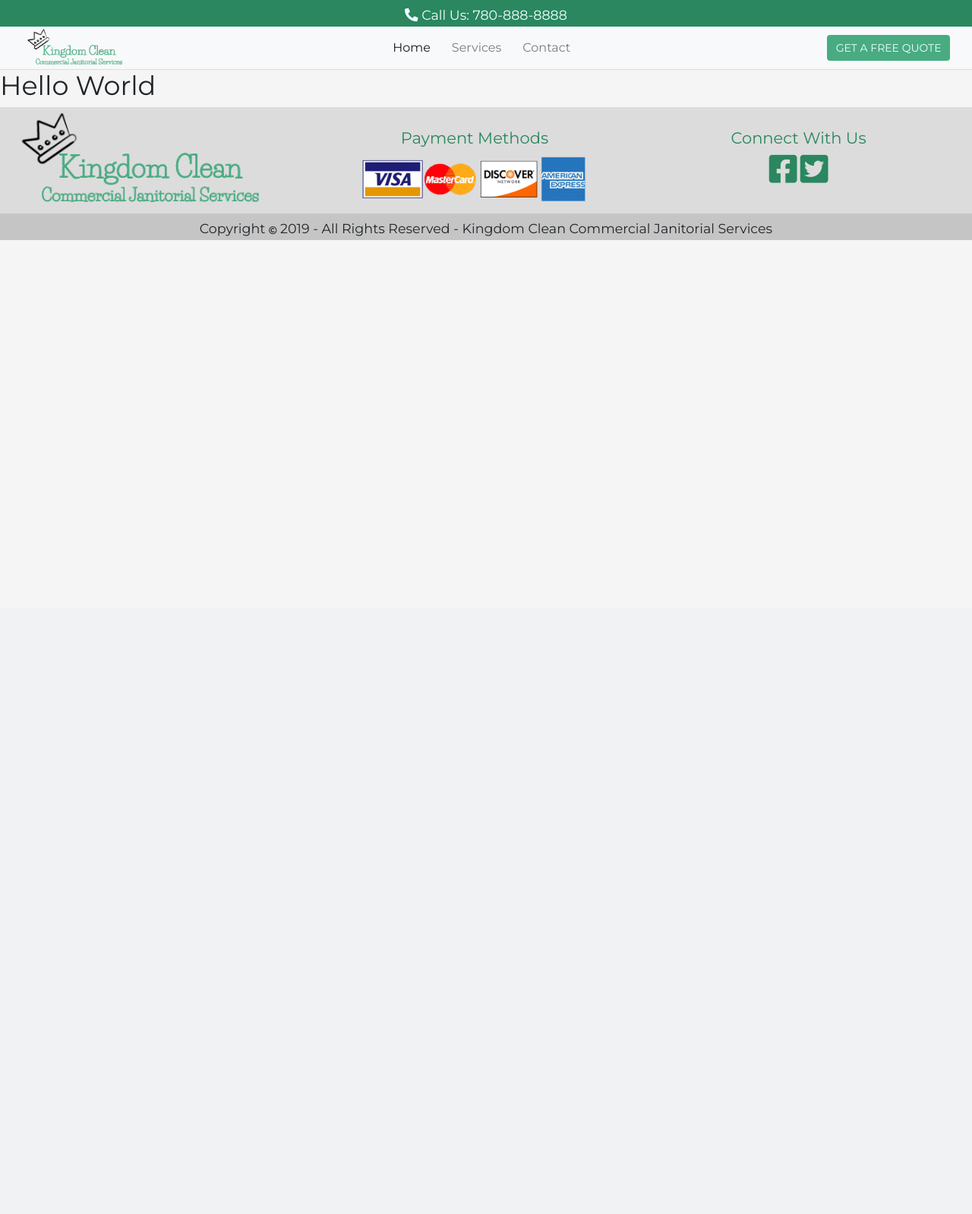
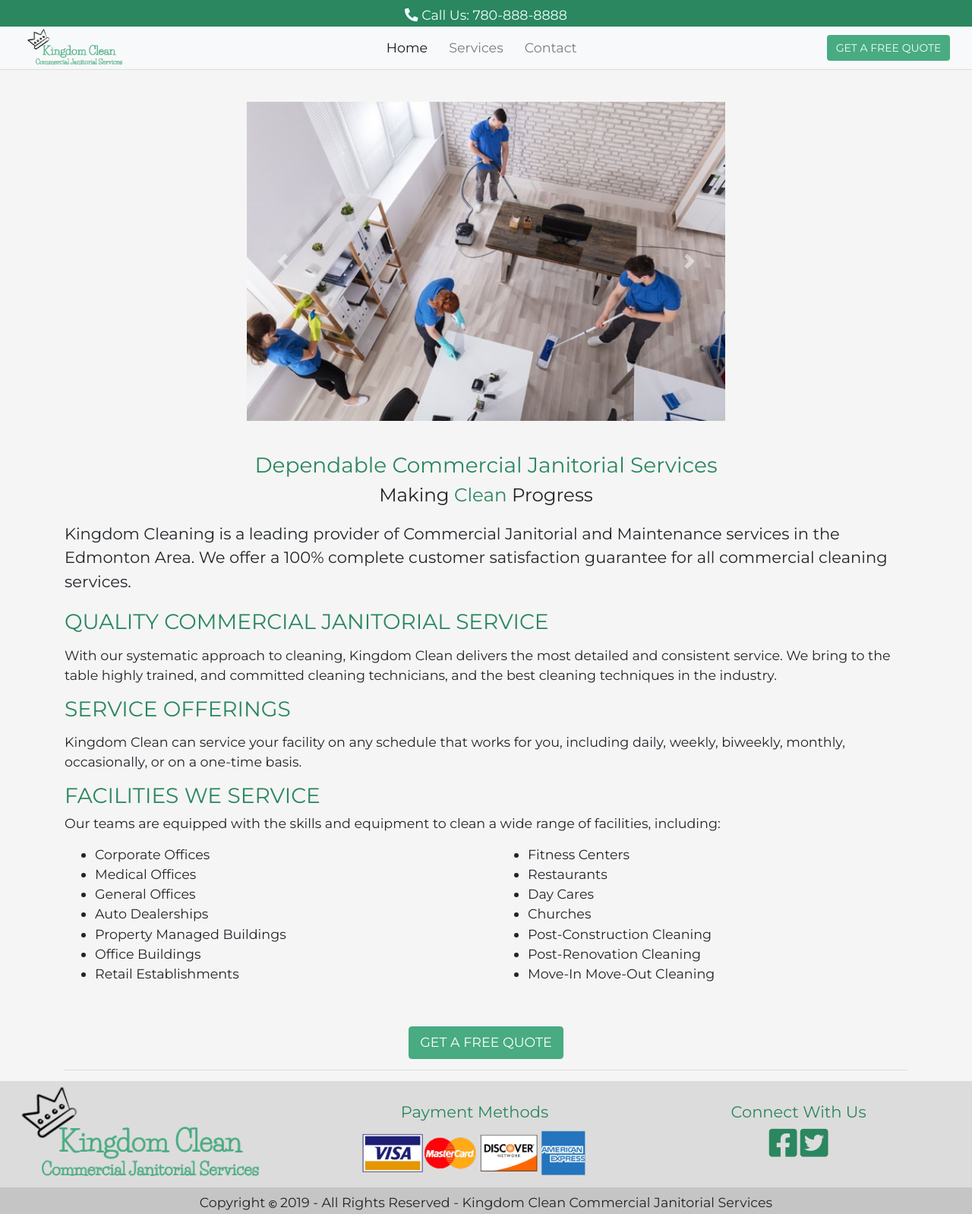
Before and after one commit to ahmeda37/clean, a Flask app: page /services in a window 1280 px wide. Shown: the whole page at 76% size. Before the commit the page ends 316 px from the top, so only its background shows below. Run offline with Flask 2, Linux system fonts and the light colour scheme; some libraries are stand-ins or nearby versions.

Commit message:
completed service page

```diff
--- a/templates/base.html
+++ b/templates/base.html
@@ -23,8 +23,8 @@
         <button class="navbar-toggler" type="button" data-toggle="collapse" data-target="#navbarNavDropdown" aria-controls="navbarNavDropdown" aria-expanded="false" aria-label="Toggle navigation">
           <span class="navbar-toggler-icon"></span>
         </button>
-        <div class="collapse navbar-collapse m-auto" id="navbarNavDropdown">
-          <ul class="navbar-nav mx-auto nav_link">
+        <div class="collapse navbar-collapse m-auto small_font" id="navbarNavDropdown">
+          <ul class="navbar-nav mx-auto">
             <li class="nav-item active">
               <a class="nav-link mr-3" href="/">Home
                 <span class="sr-only">(current)</span>
--- a/templates/services.html
+++ b/templates/services.html
@@ -3,5 +3,88 @@
 {%block title%}Services | Kingdom Clean Commercial Janitorial Services{%endblock title%}
 
 {%block content%}
-    <h1>Hello World</h1>
+<div class="container">
+    <div id="carouselExampleControls" class="carousel slide mx-auto my-5" style="width: 45rem;" data-ride="carousel">
+        <div class="carousel-inner">
+            <div class="carousel-item active">
+                <img src="/static/img/group.jpg" class="d-block w-100" alt="...">
+            </div>
+            <div class="carousel-item">
+                <img src="/static/img/office.jpeg" class="d-block w-100" alt="...">
+            </div>
+            <div class="carousel-item">
+                <img src="/static/img/floor.jpg" class="d-block w-100" alt="...">
+            </div>
+            <div class="carousel-item">
+                <img src="/static/img/wax.jpg" class="d-block w-100" alt="...">
+            </div>
+            <div class="carousel-item">
+                <img src="/static/img/construction.jpg" class="d-block w-100" alt="...">
+            </div>
+        </div>
+        <a class="carousel-control-prev" href="#carouselExampleControls" role="button" data-slide="prev">
+            <span class="carousel-control-prev-icon" aria-hidden="true"></span>
+            <span class="sr-only">Previous</span>
+        </a>
+        <a class="carousel-control-next" href="#carouselExampleControls" role="button" data-slide="next">
+            <span class="carousel-control-next-icon" aria-hidden="true"></span>
+            <span class="sr-only">Next</span>
+        </a>
+    </div>
+    <h2 class="text-center mt-5 big_font green_text">
+        Dependable Commercial Janitorial Services
+    </h2>
+    <h3 class="text-center">Making <span class="green_text">Clean</span> Progress</h3>
+    <p class="my-4 mid_font">
+        Kingdom Cleaning is a leading provider of Commercial Janitorial and Maintenance services in the Edmonton Area. We offer a 100% complete customer satisfaction guarantee for all commercial cleaning services.
+    </p>
+    <h2 class="green_text my-3">
+        QUALITY COMMERCIAL JANITORIAL SERVICE
+    </h2>
+    <p class="small_font">
+        With our systematic approach to cleaning, Kingdom Clean delivers the most detailed and consistent service. We bring to the table highly trained, and committed cleaning technicians, and the best cleaning techniques in the industry.
+    </p>
+    <h2 class="green_text my-3">
+        SERVICE OFFERINGS
+    </h2>
+    <p class="small_font">
+        Kingdom Clean can service your facility on any schedule that works for you, including daily, weekly, biweekly, monthly, occasionally, or on a one-time basis.
+    </p>
+    <h2 class="green_text">
+        FACILITIES WE SERVICE
+    </h2>
+    <p class="small_font">
+        Our teams are equipped with the skills and equipment to clean a wide range of facilities, including:
+    </p>
+    <div class="row small_font">
+        <div class="col text-centers">
+            <ul mr-5>
+                <li>Corporate Offices</li>
+                <li>Medical Offices</li>
+                <li>General Offices</li>
+                <li>Auto Dealerships</li>
+                <li>Property Managed Buildings</li>
+                <li>Office Buildings</li>
+                <li>Retail Establishments</li>
+            </ul>
+        </div>
+        <div class="col">
+            <ul>
+                <li>Fitness Centers</li>
+                <li>Restaurants</li>
+                <li>Day Cares</li>
+                <li>Churches</li>
+                <li>Post-Construction Cleaning</li>
+                <li>Post-Renovation Cleaning</li>
+                <li>Move-In Move-Out Cleaning</li>
+            </ul>
+        </div>
+    </div>
+    <div class="text-center mt-5">
+        <button class="btn btn-lg btn-primary quote_btn mx-auto">
+            GET A FREE QUOTE
+        </button>
+    </div>
+    <hr>
+</div>
 {%endblock content%}
```
Also changed, not shown: static/img/construction.jpg (added), static/img/floor.jpg (added), static/img/floor_cleaning.jpg (added), static/img/floor_mop.jfif (added), static/img/group.jfif (added), static/img/group.jpg (added), static/img/office.jpeg (added), static/img/wax.jpg (added).
